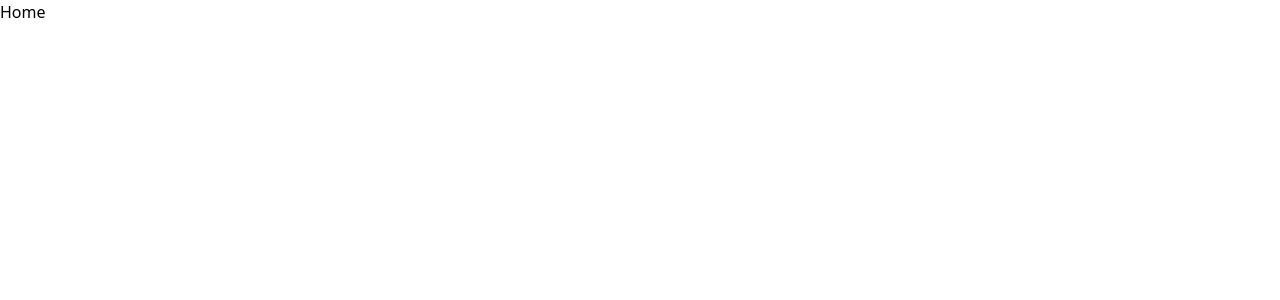
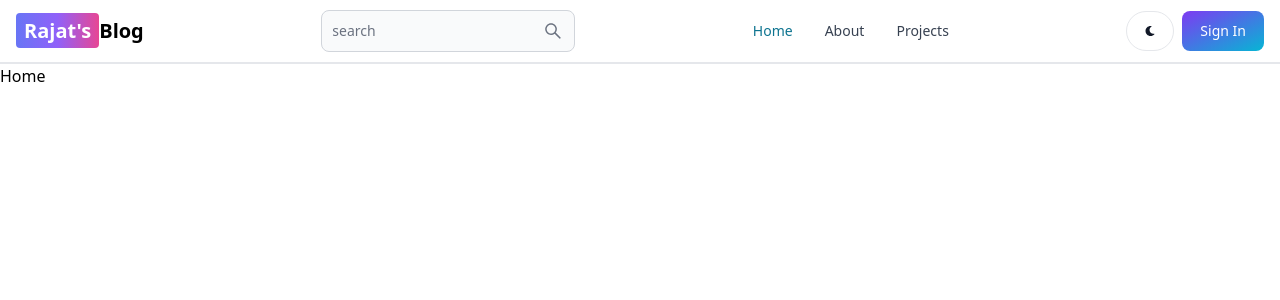
Before and after one commit to rsonaniya/02MERN-BLOG, a React (Vite) app in the folder client/: page / in a window 1280 px wide. Shown: the top 300 px of the page. Built offline with nearby package versions, Linux system fonts and the light colour scheme.

Commit message:
created header

```diff
--- a/client/package.json
+++ b/client/package.json
@@ -10,8 +10,10 @@
     "preview": "vite preview"
   },
   "dependencies": {
+    "flowbite-react": "^0.10.1",
     "react": "^18.3.1",
     "react-dom": "^18.3.1",
+    "react-icons": "^5.2.1",
     "react-router-dom": "^6.25.1"
   },
   "devDependencies": {
--- a/client/src/App.jsx
+++ b/client/src/App.jsx
@@ -5,10 +5,12 @@
 import SignUp from "./pages/SignUp";
 import Dashboard from "./pages/Dashboard";
 import Projects from "./pages/Projects";
+import Header from "./components/Header";
 
 function App() {
   return (
     <BrowserRouter>
+      <Header />
       <Routes>
         <Route path="/" element={<Home />} />
         <Route path="/about" element={<About />} />
--- /dev/null
+++ b/client/src/components/Header.jsx
@@ -0,0 +1,55 @@
+import { Button, Navbar, TextInput } from "flowbite-react";
+import { Link, useLocation } from "react-router-dom";
+import { AiOutlineSearch } from "react-icons/ai";
+import { FaMoon } from "react-icons/fa";
+
+const Header = () => {
+  const path = useLocation().pathname;
+  return (
+    <Navbar className="border-b-2">
+      <Link
+        to="/"
+        className="self-center whitespace-nowrap text-sm sm:text-xl font-semibold dark:text-white"
+      >
+        <span className="px-2 py-1 bg-gradient-to-r from-indigo-500 via-purple-500 to-pink-500 rounded text-white">
+          Rajat&apos;s
+        </span>
+        Blog
+      </Link>
+      <form>
+        <TextInput
+          type="text"
+          placeholder="search"
+          rightIcon={AiOutlineSearch}
+          className="hidden lg:inline"
+        />
+      </form>
+      <Button className="w-12 h-10 lg:hidden" color="gray" pill>
+        <AiOutlineSearch />
+      </Button>
+
+      <div className="flex gap-2 md:order-2">
+        <Button className="w-12 h-10 hidden sm:inline" color="gray" pill>
+          <FaMoon />
+        </Button>
+        <Link to="sign-in">
+          <Button gradientDuoTone="purpleToBlue">Sign In</Button>
+        </Link>
+        <Navbar.Toggle />
+      </div>
+      <Navbar.Collapse>
+        <Navbar.Link active={path === "/"} as={"div"}>
+          <Link to="/">Home</Link>
+        </Navbar.Link>
+        <Navbar.Link active={path === "/about"} as={"div"}>
+          <Link to="/about">About</Link>
+        </Navbar.Link>
+        <Navbar.Link active={path === "/projects"} as={"div"}>
+          <Link to="/projects">Projects</Link>
+        </Navbar.Link>
+      </Navbar.Collapse>
+    </Navbar>
+  );
+};
+
+export default Header;
--- a/client/tailwind.config.js
+++ b/client/tailwind.config.js
@@ -1,8 +1,10 @@
+import flowbite from "flowbite-react/tailwind";
 /** @type {import('tailwindcss').Config} */
+
 export default {
-  content: ["./index.html", "./src/**/*.{js,ts,jsx,tsx}"],
+  content: ["./index.html", "./src/**/*.{js,ts,jsx,tsx}", flowbite.content()],
   theme: {
     extend: {},
   },
-  plugins: [],
+  plugins: [flowbite.plugin()],
 };
```
Also changed, not shown: 1 other file (tests, documents, lock files or other folders).
